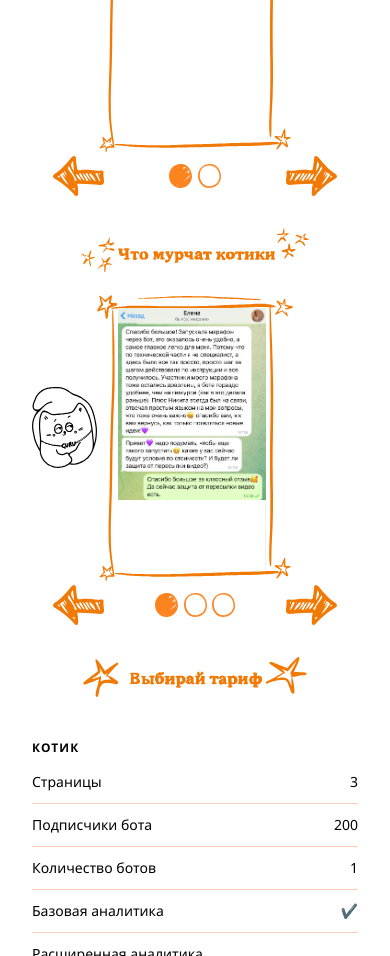
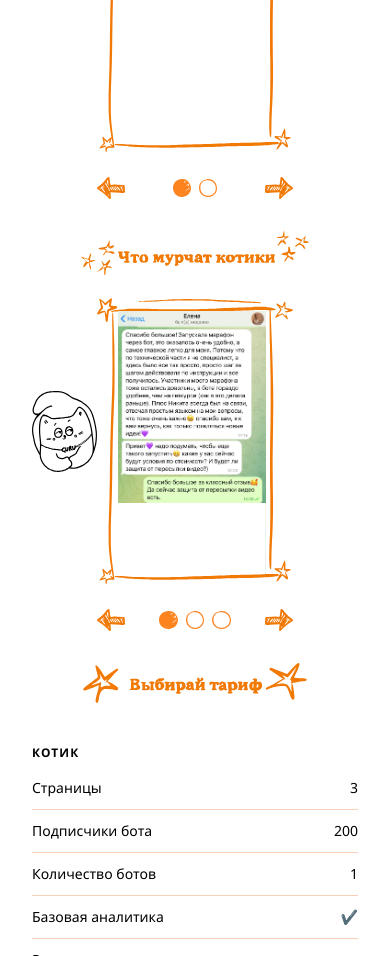
Before and after one commit to assemyskak/gurucat.club, a website: page index.html in a window 390 px wide. Shown: the part 4058-5014 px from the top of the page. Drawn offline with Linux system fonts and the light colour scheme.

Commit message:
Adjust carousel nav sizing

```diff
--- a/app.css
+++ b/app.css
@@ -898,7 +898,6 @@ section > p {
   top: 0;
   left: 0;
   width: 100%;
-  /* max-height: 100%; */
 }
 
 .screenshot img[src='./img/frames/рамка скриншот.svg'] {
@@ -921,17 +920,16 @@ section > p {
   flex-direction: row;
   flex-wrap: nowrap;
   justify-content: space-between;
-  padding: 0 25%;
-}
-
-@media (max-width: 480px) {
-  .carousel-nav {
-    padding: 0 1.5em;
-  }
+  width: 45%;
+  margin: 1em auto 0 auto;
 }
 
 .carousel-nav img {
   cursor: pointer;
+}
+
+.carousel-nav > img {
+  width: 3em;
 }
 
 .carousel-nav .dots {
@@ -939,7 +937,25 @@ section > p {
 }
 
 .carousel-nav .dots img {
-  margin: 0 0.2em;
+  width: 1.6em;
+  height: 1.6em;
+  margin: 0 0.3em;
+}
+
+@media (max-width: 480px) {
+  .carousel-nav {
+    width: 60%;
+    margin-top: 1.5em;
+  }
+
+  .carousel-nav > img {
+    width: 2em;
+  }
+
+  .carousel-nav .dots img {
+    width: 1.3em;
+    height: 1.3em;
+  }
 }
 
 #examples {
```
